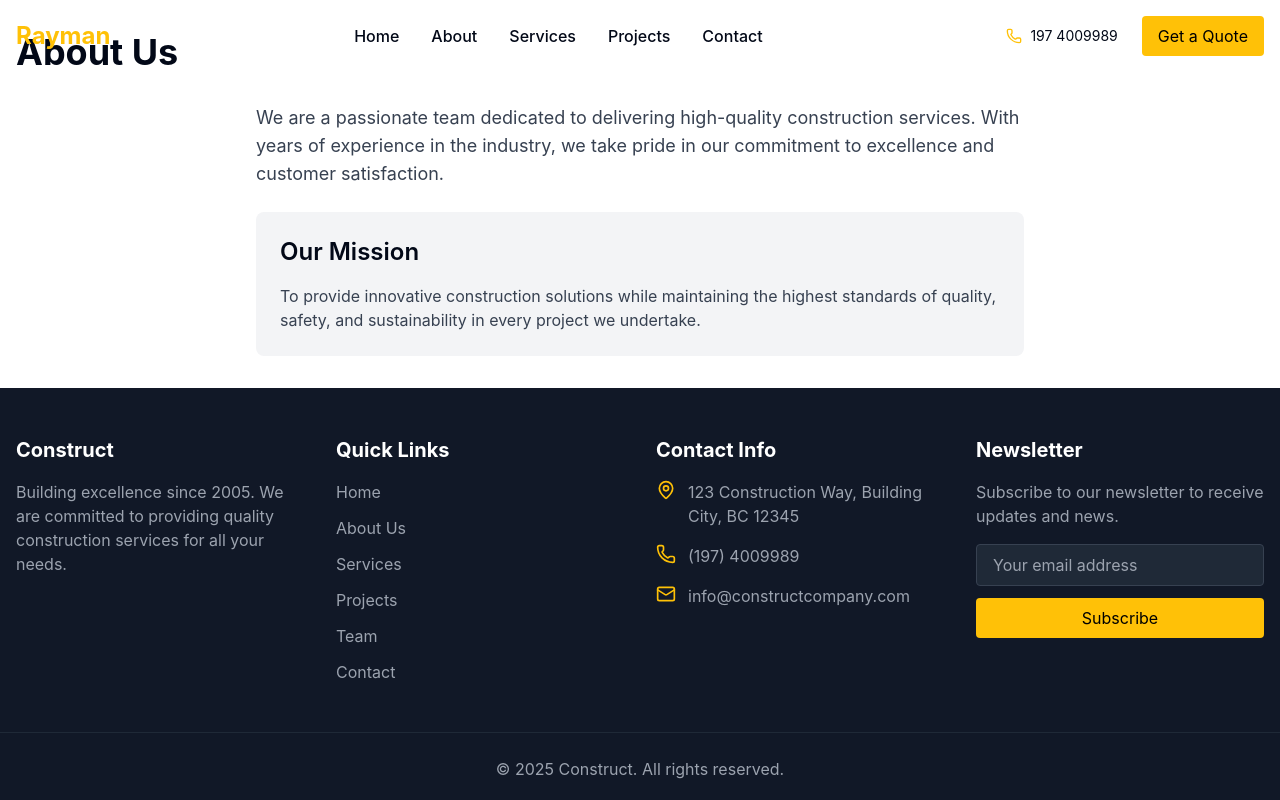
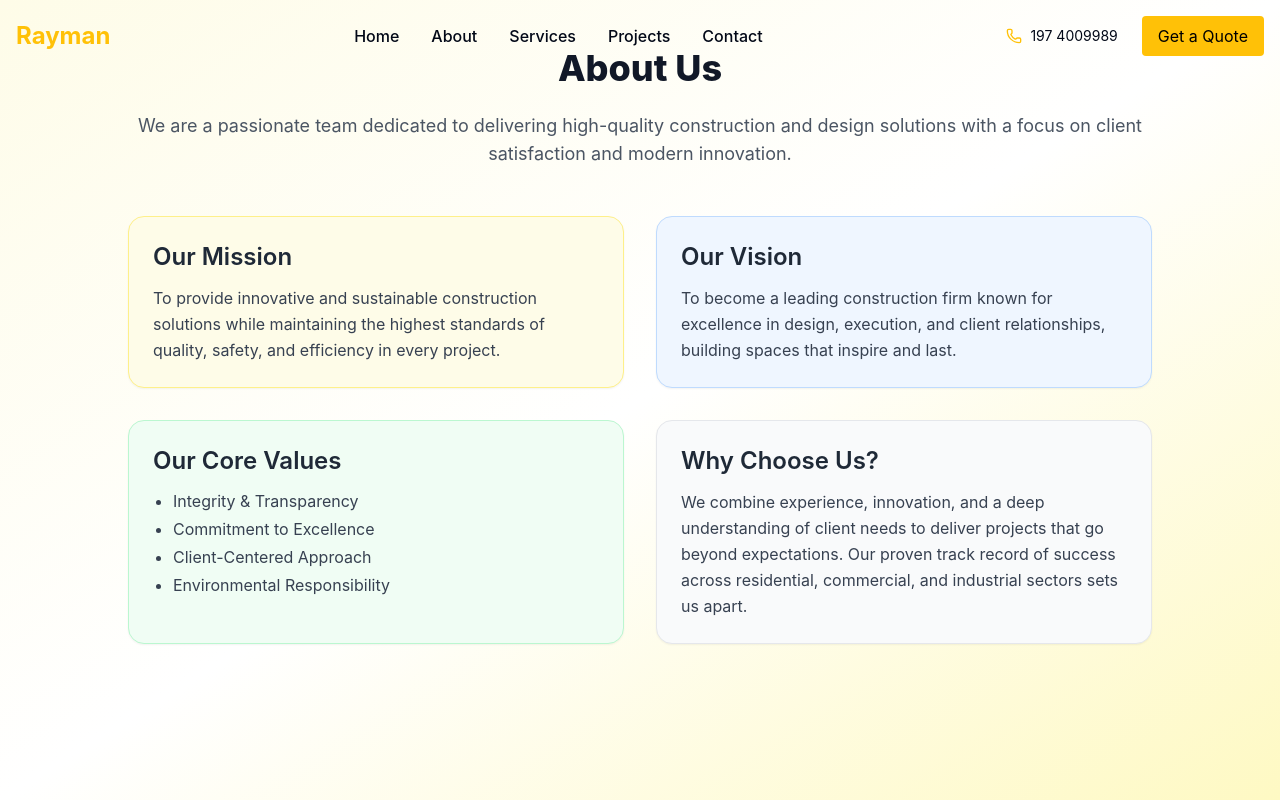
Before and after one commit to farhan-4201/rayman-construction-portfolio, a React (Create React App) app: page /about in a window 1280 px wide. Shown: the top 800 px of the page. Built offline with nearby package versions, Linux system fonts and the light colour scheme.

Commit message:
background styling

```diff
--- a/src/components/ContactSection.jsx
+++ b/src/components/ContactSection.jsx
@@ -1,33 +1,33 @@
-import React from 'react'
-import { Phone, Mail, MapPin } from 'lucide-react'
+import React from 'react';
+import { Phone, Mail, MapPin } from 'lucide-react';
 
 const contactInfo = [
   {
     icon: Phone,
     title: 'Phone',
     content: '(197) 4009989',
-    link: 'tel:+15551234567'
+    link: 'tel:+15551234567',
   },
   {
     icon: Mail,
     title: 'Email',
-    content: 'info@constructcompany.com',
-    link: 'mailto:info@constructcompany.com'
+    content: 'raymanconstruction537@gmail.com',
+    link: 'mailto:raymanconstruction537@gmail.com',
   },
   {
     icon: MapPin,
     title: 'Address',
-    content: '123 Construction Ave, Building City, ST 12345',
-    link: 'https://maps.google.com'
-  }
-]
+    content: '2565 Ocean Parkway, Brooklyn, NY 11235',
+    link: 'https://maps.google.com',
+  },
+];
 
 const ContactSection = () => {
   return (
-    <section className="py-16">
+    <section className="py-16 bg-gray-50">
       <div className="container mx-auto px-4">
         <div className="text-center mb-12">
-          <h2 className="text-3xl font-bold mb-4">Get in Touch</h2>
+          <h2 className="text-4xl font-bold mb-4 text-gray-800">Get in Touch</h2>
           <p className="text-gray-600 max-w-2xl mx-auto">
             Have a construction project in mind? We'd love to hear from you.
             Contact us today for a free consultation.
@@ -38,19 +38,19 @@ const ContactSection = () => {
             <a
               key={index}
               href={item.link}
-              className="flex flex-col items-center p-6 bg-white rounded-lg shadow-md hover:shadow-lg transition-shadow"
+              className="flex flex-col items-center p-6 bg-white rounded-lg shadow-md hover:shadow-lg transition-shadow transform hover:scale-105"
             >
-              <div className="inline-block p-3 bg-blue-100 rounded-full mb-4">
-                {React.createElement(item.icon, { className: "w-6 h-6 text-blue-600" })}
+              <div className="inline-block p-4 bg-blue-100 rounded-full mb-4">
+                {React.createElement(item.icon, { className: "w-8 h-8 text-blue-600" })}
               </div>
-              <h3 className="text-xl font-semibold mb-2">{item.title}</h3>
+              <h3 className="text-xl font-semibold mb-2 text-gray-800">{item.title}</h3>
               <p className="text-gray-600 text-center">{item.content}</p>
             </a>
           ))}
         </div>
       </div>
     </section>
-  )
-}
+  );
+};
 
-export default ContactSection
+export default ContactSection;
--- a/src/components/Footer.jsx
+++ b/src/components/Footer.jsx
@@ -37,11 +37,6 @@ const Footer = () => {
                 </Link>
               </li>
               <li>
-                <Link to="/team" className="text-gray-400 hover:text-yellow-500 transition-colors">
-                  Team
-                </Link>
-              </li>
-              <li>
                 <Link to="/contact" className="text-gray-400 hover:text-yellow-500 transition-colors">
                   Contact
                 </Link>
@@ -53,7 +48,7 @@ const Footer = () => {
             <ul className="space-y-4">
               <li className="flex">
                 <MapPin className="h-5 w-5 text-yellow-500 mr-3 flex-shrink-0" />
-                <span className="text-gray-400">123 Construction Way, Building City, BC 12345</span>
+                <span className="text-gray-400">2565 Ocean Parkway, Brooklyn, NY 11235</span>
               </li>
               <li className="flex">
                 <Phone className="h-5 w-5 text-yellow-500 mr-3 flex-shrink-0" />
@@ -61,7 +56,7 @@ const Footer = () => {
               </li>
               <li className="flex">
                 <Mail className="h-5 w-5 text-yellow-500 mr-3 flex-shrink-0" />
-                <span className="text-gray-400">info@constructcompany.com</span>
+                <span className="text-gray-400">raymanconstruction537@gmail.com</span>
               </li>
             </ul>
           </div>
--- a/src/pages/AboutPage.jsx
+++ b/src/pages/AboutPage.jsx
@@ -1,25 +1,51 @@
-import React from 'react'
+import React from "react";
 
 const AboutPage = () => {
   return (
-    <div className="container mx-auto px-4 py-8">
-      <h1 className="text-4xl font-bold mb-8">About Us</h1>
-      <div className="max-w-3xl mx-auto">
-        <p className="text-lg text-gray-700 mb-6">
-          We are a passionate team dedicated to delivering high-quality construction services.
-          With years of experience in the industry, we take pride in our commitment to excellence
-          and customer satisfaction.
+    <div className="min-h-screen bg-gradient-to-br from-yellow-50 via-white to-yellow-100 py-12 px-4">
+      <div className="max-w-5xl mx-auto">
+        <h1 className="text-4xl font-extrabold text-center text-gray-900 mb-6">
+          About Us
+        </h1>
+        <p className="text-center text-gray-600 text-lg mb-12">
+          We are a passionate team dedicated to delivering high-quality construction and design solutions with a focus on client satisfaction and modern innovation.
         </p>
-        <div className="bg-gray-100 p-6 rounded-lg">
-          <h2 className="text-2xl font-semibold mb-4">Our Mission</h2>
-          <p className="text-gray-700">
-            To provide innovative construction solutions while maintaining the highest standards
-            of quality, safety, and sustainability in every project we undertake.
-          </p>
+
+        <div className="grid grid-cols-1 md:grid-cols-2 gap-8">
+          <div className="border border-yellow-200 bg-yellow-50 p-6 rounded-2xl shadow-sm hover:shadow-md hover:border-yellow-400 transition duration-300 transform hover:scale-105">
+            <h2 className="text-2xl font-semibold mb-3 text-gray-800">Our Mission</h2>
+            <p className="text-gray-700 leading-relaxed">
+              To provide innovative and sustainable construction solutions while maintaining the highest standards of quality, safety, and efficiency in every project.
+            </p>
+          </div>
+
+          <div className="border border-blue-200 bg-blue-50 p-6 rounded-2xl shadow-sm hover:shadow-md hover:border-blue-400 transition duration-300 transform hover:scale-105">
+            <h2 className="text-2xl font-semibold mb-3 text-gray-800">Our Vision</h2>
+            <p className="text-gray-700 leading-relaxed">
+              To become a leading construction firm known for excellence in design, execution, and client relationships, building spaces that inspire and last.
+            </p>
+          </div>
+
+          <div className="border border-green-200 bg-green-50 p-6 rounded-2xl shadow-sm hover:shadow-md hover:border-green-400 transition duration-300 transform hover:scale-105">
+            <h2 className="text-2xl font-semibold mb-3 text-gray-800">Our Core Values</h2>
+            <ul className="list-disc pl-5 text-gray-700 space-y-1">
+              <li>Integrity & Transparency</li>
+              <li>Commitment to Excellence</li>
+              <li>Client-Centered Approach</li>
+              <li>Environmental Responsibility</li>
+            </ul>
+          </div>
+
+          <div className="border border-gray-200 bg-gray-50 p-6 rounded-2xl shadow-sm hover:shadow-md hover:border-gray-400 transition duration-300 transform hover:scale-105">
+            <h2 className="text-2xl font-semibold mb-3 text-gray-800">Why Choose Us?</h2>
+            <p className="text-gray-700 leading-relaxed">
+              We combine experience, innovation, and a deep understanding of client needs to deliver projects that go beyond expectations. Our proven track record of success across residential, commercial, and industrial sectors sets us apart.
+            </p>
+          </div>
         </div>
       </div>
     </div>
-  )
-}
+  );
+};
 
-export default AboutPage
+export default AboutPage;
--- a/src/pages/Homepage.jsx
+++ b/src/pages/Homepage.jsx
@@ -2,7 +2,6 @@ import HeroSection from "../components/HeroSection";
 import FeaturesSection from "../components/FeaturesSection";
 import AboutSection from "../components/AboutSection";
 import ServicesSection from "../components/ServicesSection";
-import ProjectsSection from "../components/ProjectsSection";
 import ContactSection from "../components/ContactSection";
 
 const HomePage = () => {
@@ -12,7 +11,6 @@ const HomePage = () => {
       <FeaturesSection />
       <AboutSection />
       <ServicesSection />
-      <ProjectsSection />
       <ContactSection />
     </>
   );
--- a/src/pages/ProjectPage.jsx
+++ b/src/pages/ProjectPage.jsx
@@ -1,10 +1,29 @@
 import React, { useState } from "react";
+import { Building2, Home, Factory } from "lucide-react";
+
+const getIcon = (category) => {
+  switch (category) {
+    case "Commercial":
+      return <Building2 className="w-5 h-5 mr-2 text-yellow-600" />;
+    case "Residential":
+      return <Home className="w-5 h-5 mr-2 text-blue-600" />;
+    case "Industrial":
+      return <Factory className="w-5 h-5 mr-2 text-gray-600" />;
+    default:
+      return null;
+  }
+};
 
 const ProjectCard = ({ title, category }) => {
   return (
-    <div className="bg-white rounded-lg shadow-md p-6 hover:shadow-lg transition-shadow duration-300">
-      <h3 className="text-xl font-bold mb-2 text-gray-800">{title}</h3>
-      <p className="text-gray-600">{category}</p>
+    <div className="bg-white rounded-2xl shadow-md hover:shadow-xl p-6 transition duration-300 transform hover:scale-105">
+      <div className="flex items-center mb-2">
+        {getIcon(category)}
+        <h3 className="text-xl font-semibold text-gray-800">{title}</h3>
+      </div>
+      <span className="inline-block mt-2 px-3 py-1 text-sm font-medium bg-yellow-100 text-yellow-800 rounded-full">
+        {category}
+      </span>
     </div>
   );
 };
@@ -14,74 +33,58 @@ const ProjectPage = () => {
 
   const projectsByCity = {
     Brooklyn: [
-      {
-        id: 1,
-        title: "Modern Office Complex",
-        category: "Commercial",
-      },
-      {
-        id: 2,
-        title: "Luxury Residential Tower",
-        category: "Residential",
-      },
+      { id: 1, title: "Modern Office Complex", category: "Commercial" },
+      { id: 2, title: "Luxury Residential Tower", category: "Residential" },
     ],
     Queens: [
-      {
-        id: 3,
-        title: "Shopping Mall Renovation",
-        category: "Commercial",
-      },
-      {
-        id: 4,
-        title: "Custom Family Home",
-        category: "Residential",
-      },
+      { id: 3, title: "Shopping Mall Renovation", category: "Commercial" },
+      { id: 4, title: "Custom Family Home", category: "Residential" },
     ],
     "Staten Island": [
-      {
-        id: 5,
-        title: "Warehouse Complex",
-        category: "Industrial",
-      },
+      { id: 5, title: "Warehouse Complex", category: "Industrial" },
     ],
     "New Jersey State": [
-      {
-        id: 6,
-        title: "Manufacturing Facility",
-        category: "Industrial",
-      },
+      { id: 6, title: "Manufacturing Facility", category: "Industrial" },
     ],
   };
 
   return (
-    <div className="container mx-auto px-4 py-8 bg-gray-50">
-      <h1 className="text-4xl font-bold mb-4 text-center text-gray-800">Our Projects</h1>
-      <p className="text-gray-600 text-center mb-8">
-        We had done 5 major projects in 4 different cities like Brooklyn, Queens, Staten Island, and New Jersey State.
-      </p>
+    <div className="min-h-screen bg-gradient-to-br from-yellow-50 via-white to-yellow-100 py-12 px-4">
+      <div className="max-w-6xl mx-auto">
+        <h1 className="text-4xl font-extrabold text-center text-gray-900 mb-4">
+          Our Projects
+        </h1>
+        <p className="text-center text-gray-600 mb-10">
+          We have completed 5 major projects in 4 different cities like Brooklyn, Queens, Staten Island, and New Jersey State.
+        </p>
 
-      {/* City Tabs */}
-      <div className="mb-8">
-        <div className="flex flex-wrap justify-center gap-2">
+        {/* City Tabs */}
+        <div className="flex flex-wrap justify-center gap-3 mb-12">
           {Object.keys(projectsByCity).map((city) => (
             <button
               key={city}
-              className={`px-4 py-2 rounded ${
-                activeCity === city ? "bg-yellow-500 text-black" : "bg-gray-200"
-              } hover:bg-yellow-400 transition-colors`}
+              className={`px-5 py-2 rounded-full font-medium text-sm transition-all duration-300 ${
+                activeCity === city
+                  ? "bg-yellow-500 text-black shadow-md"
+                  : "bg-gray-200 text-gray-700 hover:bg-yellow-400"
+              }`}
               onClick={() => setActiveCity(city)}
             >
               {city}
             </button>
           ))}
         </div>
-      </div>
 
-      {/* Projects List */}
-      <div className="grid grid-cols-1 md:grid-cols-2 lg:grid-cols-3 gap-8">
-        {projectsByCity[activeCity].map((project) => (
-          <ProjectCard key={project.id} title={project.title} category={project.category} />
-        ))}
+        {/* Projects Grid */}
+        <div className="grid grid-cols-1 sm:grid-cols-2 lg:grid-cols-3 gap-8">
+          {projectsByCity[activeCity].map((project) => (
+            <ProjectCard
+              key={project.id}
+              title={project.title}
+              category={project.category}
+            />
+          ))}
+        </div>
       </div>
     </div>
   );
```
Also changed, not shown: src/components/TeamSection.jsx (deleted, +0 -66 lines).
